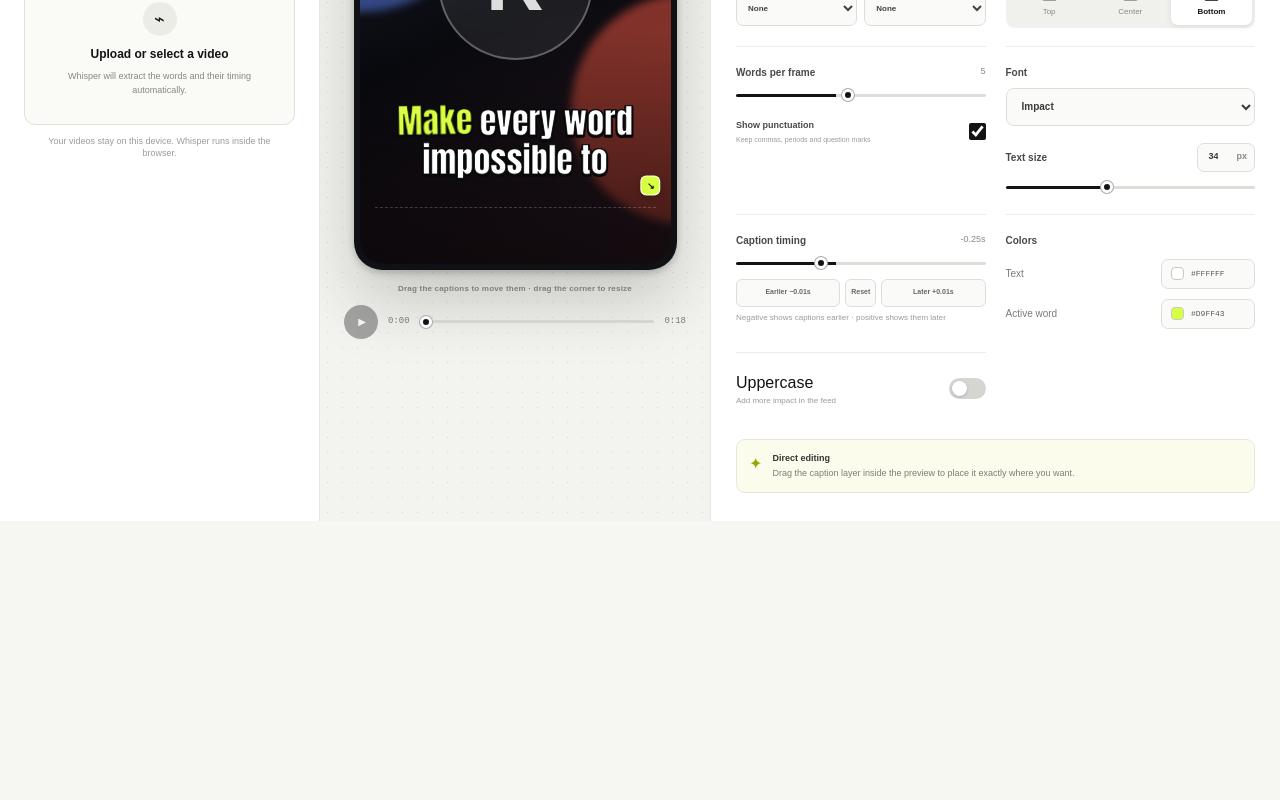
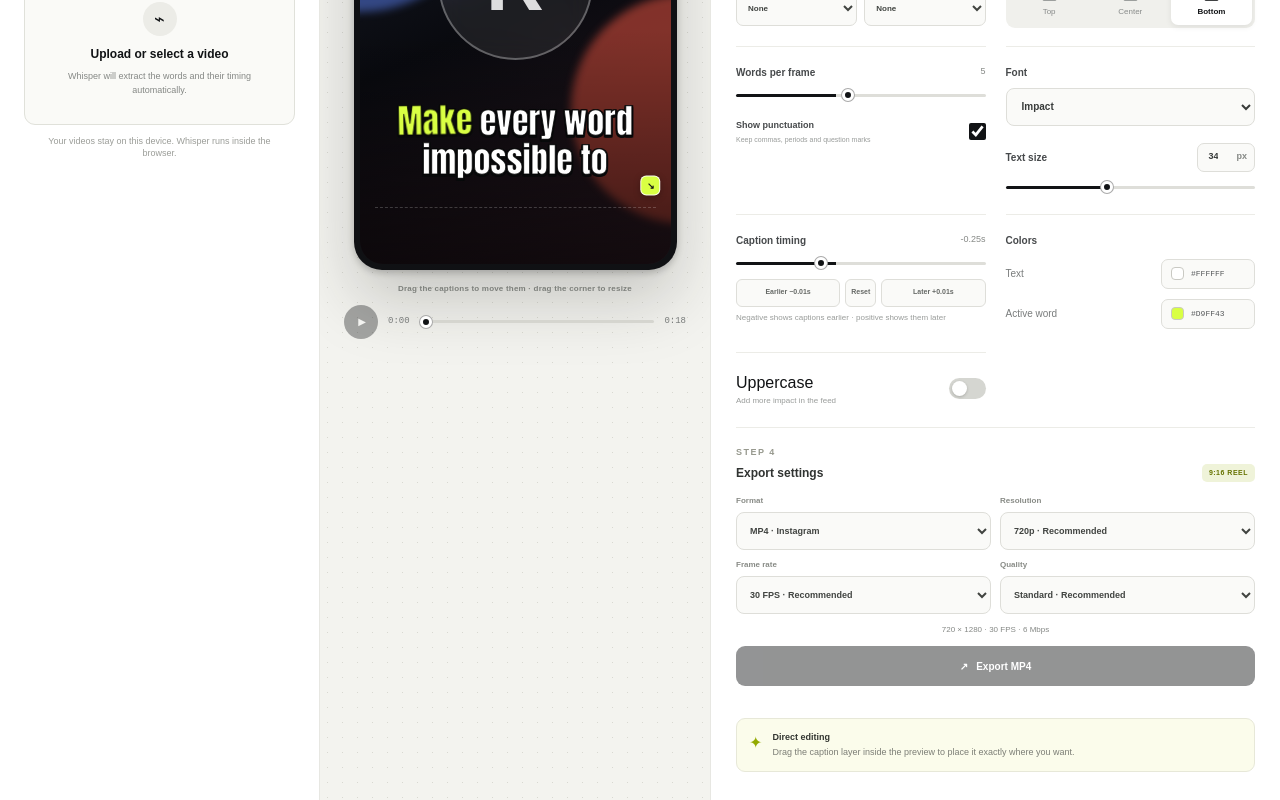
Before and after one commit to soufian01/VideoShaheed, a Next.js app: page / in a window 1280 px wide. Shown: the part 435-1235 px from the top of the page. Before the commit the page ends 956 px from the top, so only its background shows below. Built offline with nearby package versions, Linux system fonts and the light colour scheme.

Commit message:
Add configurable optimized video export

```diff
--- a/app/globals.css
+++ b/app/globals.css
@@ -159,7 +159,7 @@ textarea:focus { border-color: #a6b84b; background: white; outline: none; box-sh
 .timeline::-webkit-slider-thumb, .size-slider::-webkit-slider-thumb { appearance: none; width: 12px; height: 12px; border: 3px solid white; border-radius: 50%; background: var(--ink); box-shadow: 0 0 0 1px #aaa; cursor: pointer; }
 
 .right-panel { padding-left: 25px; padding-right: 25px; display: grid; grid-template-columns: repeat(2, minmax(0, 1fr)); align-content: start; gap: 0 20px; }
-.right-panel .panel-heading, .right-panel .tip-card { grid-column: 1 / -1; }
+.right-panel .panel-heading, .right-panel .tip-card, .right-panel .export-group { grid-column: 1 / -1; }
 .control-group { padding: 18px 0; border-top: 1px solid #ecece7; }
 .control-group > label, .range-label label { display: block; margin-bottom: 11px; color: #46494b; font-size: 10px; font-weight: 800; }
 .preset-grid { display: grid; grid-template-columns: repeat(3, 1fr); gap: 7px; }
@@ -217,6 +217,21 @@ textarea:focus { border-color: #a6b84b; background: white; outline: none; box-sh
 .toggle i { width: 15px; height: 15px; display: block; border-radius: 50%; background: white; box-shadow: 0 1px 3px rgba(0,0,0,.2); transition: .2s; }
 .toggle.on { background: var(--ink); }
 .toggle.on i { transform: translateX(16px); background: var(--lime); }
+.export-group { margin-top: 2px; }
+.export-heading { display: flex; align-items: flex-end; justify-content: space-between; gap: 12px; }
+.export-heading label { display: block; margin-top: 3px; color: #303331; font-size: 12px; font-weight: 850; }
+.export-heading > span { padding: 4px 7px; border-radius: 5px; background: #eff3d9; color: #667300; font-size: 7px; font-weight: 900; letter-spacing: .5px; }
+.export-options { margin-top: 13px; display: grid; grid-template-columns: repeat(2, minmax(0, 1fr)); gap: 9px; }
+.export-options label > span { display: block; margin-bottom: 5px; color: #888b86; font-size: 8px; font-weight: 700; }
+.export-options select { width: 100%; height: 38px; padding: 0 9px; border: 1px solid #deded9; border-radius: 8px; background: #fafaf8; color: #414441; font-size: 9px; font-weight: 700; cursor: pointer; }
+.export-group > p { margin: 10px 0; color: #858885; font-size: 8px; text-align: center; }
+.export-progress { height: 25px; margin: 0 0 8px; position: relative; overflow: hidden; border-radius: 7px; background: #e8e9e3; }
+.export-progress i { height: 100%; display: block; background: linear-gradient(90deg, #d9ff43, #b9dc22); transition: width .2s linear; }
+.export-progress span { position: absolute; inset: 0; display: grid; place-items: center; color: #373b31; font-size: 8px; font-weight: 850; }
+.export-panel-button { width: 100%; height: 40px; display: flex; align-items: center; justify-content: center; gap: 8px; border: 0; border-radius: 9px; background: var(--ink); color: white; font-size: 10px; font-weight: 850; cursor: pointer; }
+.export-panel-button:hover { background: #292c2a; }
+.export-panel-button:disabled { opacity: .45; cursor: default; }
+.export-panel-button .spinner { width: 12px; height: 12px; }
 .tip-card { margin-top: 14px; padding: 12px; display: flex; gap: 10px; border: 1px solid #e7e8d8; border-radius: 9px; background: #fbfceb; }
 .tip-card > span { color: #93a900; }
 .tip-card p { margin: 0; color: #7c7e76; font-size: 9px; line-height: 1.45; }
@@ -229,7 +244,7 @@ textarea:focus { border-color: #a6b84b; background: white; outline: none; box-sh
 @media (max-width: 1180px) {
   .workspace { grid-template-columns: 285px minmax(380px, 1fr); }
   .right-panel { grid-column: 1 / -1; border-top: 1px solid var(--line); border-left: 0; grid-template-columns: repeat(2, minmax(0, 1fr)); gap: 0 22px; }
-  .right-panel .panel-heading, .right-panel .tip-card { grid-column: 1 / -1; }
+  .right-panel .panel-heading, .right-panel .tip-card, .right-panel .export-group { grid-column: 1 / -1; }
 }
 
 @media (max-width: 720px) {
--- a/app/page.tsx
+++ b/app/page.tsx
@@ -9,6 +9,10 @@ type ActiveStyle = "color" | "background" | "underline" | "outline" | "scale";
 type FontChoice = "impact" | "arial-black" | "arial" | "arial-narrow" | "verdana" | "trebuchet" | "georgia" | "times" | "courier" | "comic";
 type EntryAnimation = "none" | "fade" | "pop" | "slide-up";
 type ExitAnimation = "none" | "fade" | "shrink" | "slide-down";
+type ExportFormat = "mp4" | "webm";
+type ExportResolution = "540" | "720" | "1080";
+type ExportFps = 24 | 30 | 60;
+type ExportQuality = "compact" | "standard" | "high";
 type TranscriptionStatus = "idle" | "processing" | "ready" | "error";
 type VideoProject = {
   id: string;
@@ -29,6 +33,16 @@ const SAMPLE_TEXT = "Make every word impossible to miss.";
 // roughly three frames keeps the highlighted word aligned with what is heard.
 const PREVIEW_RENDER_LEAD_SECONDS = 0.055;
 const DEFAULT_TIMING_OFFSET = -0.25;
+const EXPORT_RESOLUTIONS: Record<ExportResolution, { width: number; height: number; label: string }> = {
+  "540": { width: 540, height: 960, label: "540p · Small" },
+  "720": { width: 720, height: 1280, label: "720p · Recommended" },
+  "1080": { width: 1080, height: 1920, label: "1080p · Full HD" },
+};
+const EXPORT_BITRATES: Record<ExportResolution, Record<ExportQuality, number>> = {
+  "540": { compact: 2_500_000, standard: 4_000_000, high: 6_000_000 },
+  "720": { compact: 4_000_000, standard: 6_000_000, high: 10_000_000 },
+  "1080": { compact: 8_000_000, standard: 12_000_000, high: 18_000_000 },
+};
 const FONT_OPTIONS: Array<{ value: FontChoice; label: string; family: string }> = [
   { value: "impact", label: "Impact", family: "Impact, Haettenschweiler, 'Arial Narrow Bold', sans-serif" },
   { value: "arial-black", label: "Arial Black", family: "'Arial Black', Arial, sans-serif" },
@@ -123,7 +137,12 @@ export default function Home() {
   const [activeColor, setActiveColor] = useState("#D9FF43");
   const [activeStyle, setActiveStyle] = useState<ActiveStyle>("color");
   const [uppercase, setUppercase] = useState(false);
+  const [exportFormat, setExportFormat] = useState<ExportFormat>("mp4");
+  const [exportResolution, setExportResolution] = useState<ExportResolution>("720");
+  const [exportFps, setExportFps] = useState<ExportFps>(30);
+  const [exportQuality, setExportQuality] = useState<ExportQuality>("standard");
   const [exporting, setExporting] = useState(false);
+  const [exportProgress, setExportProgress] = useState(0);
   const [isEditingTranscript, setIsEditingTranscript] = useState(false);
   const [transcriptDraft, setTranscriptDraft] = useState("");
   const [toast, setToast] = useState("");
@@ -450,29 +469,81 @@ export default function Home() {
       notify("This browser does not support video export");
       return;
     }
+    const mimeTypes = exportFormat === "mp4"
+      ? ["video/mp4;codecs=avc1.42E01E,mp4a.40.2", "video/mp4;codecs=avc1.42E01E", "video/mp4"]
+      : ["video/webm;codecs=vp9,opus", "video/webm;codecs=vp8,opus", "video/webm"];
+    const mimeType = mimeTypes.find((type) => MediaRecorder.isTypeSupported(type));
+    if (!mimeType) {
+      notify(`${exportFormat.toUpperCase()} export is not supported by this browser. Try another format or browser.`);
+      return;
+    }
+    setExportProgress(0);
     setExporting(true);
     const canvas = document.createElement("canvas");
-    canvas.width = 720;
-    canvas.height = 1280;
+    const exportSize = EXPORT_RESOLUTIONS[exportResolution];
+    canvas.width = exportSize.width;
+    canvas.height = exportSize.height;
     const maybeContext = canvas.getContext("2d");
     if (!maybeContext) return setExporting(false);
     const context: CanvasRenderingContext2D = maybeContext;
-    const stream = canvas.captureStream(30);
+    const stream = canvas.captureStream(exportFps);
     const sourceStream = (video as HTMLVideoElement & { captureStream?: () => MediaStream }).captureStream?.();
     sourceStream?.getAudioTracks().forEach((track) => stream.addTrack(track));
-    const mimeType = MediaRecorder.isTypeSupported("video/webm;codecs=vp9,opus") ? "video/webm;codecs=vp9,opus" : "video/webm";
-    const recorder = new MediaRecorder(stream, { mimeType, videoBitsPerSecond: 6_000_000 });
+    let recorder: MediaRecorder;
+    try {
+      recorder = new MediaRecorder(stream, {
+        mimeType,
+        videoBitsPerSecond: EXPORT_BITRATES[exportResolution][exportQuality],
+      });
+    } catch {
+      setExporting(false);
+      notify(`This browser could not start the ${exportFormat.toUpperCase()} export. Try another format or browser.`);
+      return;
+    }
     const parts: Blob[] = [];
+    const previousTime = video.currentTime;
+    let exportFailed = false;
+    let frameCallbackId: number | null = null;
+    let animationFrameId: number | null = null;
+    let lastRenderedMediaTime = Number.NEGATIVE_INFINITY;
+    let lastProgress = -1;
+
+    const cleanUp = () => {
+      if (frameCallbackId !== null && typeof video.cancelVideoFrameCallback === "function") video.cancelVideoFrameCallback(frameCallbackId);
+      if (animationFrameId !== null) cancelAnimationFrame(animationFrameId);
+      video.pause();
+      video.onended = null;
+      stream.getTracks().forEach((track) => track.stop());
+      video.currentTime = Math.min(previousTime, Number.isFinite(video.duration) ? video.duration : previousTime);
+      setCurrentTime(video.currentTime);
+    };
+
     recorder.ondataavailable = (event) => event.data.size && parts.push(event.data);
     recorder.onstop = () => {
+      cleanUp();
+      if (exportFailed || !parts.length) {
+        setExporting(false);
+        setExportProgress(0);
+        if (!exportFailed) notify("The export produced an empty file. Try a lower resolution or WebM.");
+        return;
+      }
       const url = URL.createObjectURL(new Blob(parts, { type: mimeType }));
       const anchor = document.createElement("a");
       anchor.href = url;
-      anchor.download = `${activeVideo.name.replace(/\.[^.]+$/, "") || "reel"}-captions.webm`;
+      anchor.download = `${activeVideo.name.replace(/\.[^.]+$/, "") || "reel"}-captions.${exportFormat}`;
       anchor.click();
       window.setTimeout(() => URL.revokeObjectURL(url), 1000);
+      setExportProgress(100);
       setExporting(false);
-      notify("Export complete");
+      notify(`${exportFormat.toUpperCase()} export complete`);
+    };
+    recorder.onerror = () => {
+      exportFailed = true;
+      if (recorder.state !== "inactive") recorder.stop();
+      else cleanUp();
+      setExporting(false);
+      setExportProgress(0);
+      notify("Export stopped. Try 720p, 30 FPS, or the WebM format.");
     };
 
     function drawCaption(time: number) {
@@ -579,8 +650,7 @@ export default function Home() {
       context.restore();
     }
 
-    const draw = () => {
-      if (video.paused || video.ended) return;
+    const drawFrame = () => {
       const videoRatio = video.videoWidth / video.videoHeight;
       const canvasRatio = canvas.width / canvas.height;
       let width = canvas.width;
@@ -593,14 +663,51 @@ export default function Home() {
       context.fillRect(0, 0, canvas.width, canvas.height);
       context.drawImage(video, x, y, width, height);
       drawCaption(video.currentTime);
-      requestAnimationFrame(draw);
+      const nextProgress = Math.min(99, Math.round((video.currentTime / Math.max(video.duration, 0.01)) * 100));
+      if (nextProgress !== lastProgress) {
+        lastProgress = nextProgress;
+        setExportProgress(nextProgress);
+      }
     };
+
+    const scheduleDraw = () => {
+      if (video.paused || video.ended || recorder.state === "inactive") return;
+      if (typeof video.requestVideoFrameCallback === "function") {
+        frameCallbackId = video.requestVideoFrameCallback((_now, metadata) => {
+          if (metadata.mediaTime - lastRenderedMediaTime >= (1 / exportFps) * 0.9) {
+            lastRenderedMediaTime = metadata.mediaTime;
+            drawFrame();
+          }
+          scheduleDraw();
+        });
+      } else {
+        animationFrameId = requestAnimationFrame(() => {
+          if (video.currentTime - lastRenderedMediaTime >= (1 / exportFps) * 0.9) {
+            lastRenderedMediaTime = video.currentTime;
+            drawFrame();
+          }
+          scheduleDraw();
+        });
+      }
+    };
+
     video.pause();
     video.currentTime = 0;
-    recorder.start(1000);
+    if (video.seeking) await new Promise<void>((resolve) => video.addEventListener("seeked", () => resolve(), { once: true }));
+    drawFrame();
+    recorder.start();
     video.onended = () => recorder.state !== "inactive" && recorder.stop();
-    await video.play();
-    draw();
+    try {
+      await video.play();
+      scheduleDraw();
+    } catch {
+      exportFailed = true;
+      if (recorder.state !== "inactive") recorder.stop();
+      else cleanUp();
+      setExporting(false);
+      setExportProgress(0);
+      notify("The browser could not play the video for export. Try reloading the video.");
+    }
   }
 
   const captionClass = `caption caption-${preset} active-${activeStyle}`;
@@ -614,7 +721,7 @@ export default function Home() {
         </a>
         <button className="export-button" onClick={exportVideo} disabled={exporting || !activeVideo}>
           {exporting ? <span className="spinner" /> : <span aria-hidden>↗</span>}
-          {exporting ? "Exporting…" : "Export video"}
+          {exporting ? `Exporting ${exportProgress}%` : `Export ${exportFormat.toUpperCase()}`}
         </button>
       </header>
 
@@ -721,7 +828,7 @@ export default function Home() {
         </section>
 
         <aside className="right-panel panel">
-          <div className="panel-heading"><div><span className="eyebrow">STEP 3</span><h2>Customize</h2></div><button className="reset-button" onClick={() => { setPreset("impact"); setCaptionPosition("bottom"); setCaptionWidth(86); setFontSize(34); setFontChoice("impact"); setTimingOffset(DEFAULT_TIMING_OFFSET); setWordsPerFrame(5); setShowPunctuation(true); setEntryAnimation("none"); setExitAnimation("none"); setTextColor("#FFFFFF"); setActiveColor("#D9FF43"); setActiveStyle("color"); setUppercase(false); }}>Reset</button></div>
+          <div className="panel-heading"><div><span className="eyebrow">STEP 3</span><h2>Customize</h2></div><button className="reset-button" onClick={() => { setPreset("impact"); setCaptionPosition("bottom"); setCaptionWidth(86); setFontSize(34); setFontChoice("impact"); setTimingOffset(DEFAULT_TIMING_OFFSET); setWordsPerFrame(5); setShowPunctuation(true); setEntryAnimation("none"); setExitAnimation("none"); setTextColor("#FFFFFF"); setActiveColor("#D9FF43"); setActiveStyle("color"); setUppercase(false); setExportFormat("mp4"); setExportResolution("720"); setExportFps(30); setExportQuality("standard"); }}>Reset</button></div>
           <div className="control-group"><label>Caption style</label><div className="preset-grid">{(["impact", "minimal", "boxed"] as StylePreset[]).map((item) => <button key={item} className={`preset-card ${preset === item ? "selected" : ""}`} onClick={() => setPreset(item)}><span className={`preset-preview preview-${item}`}>Aa</span><span>{item === "impact" ? "Impact" : item === "minimal" ? "Clean" : "Full box"}</span></button>)}</div></div>
           <div className="control-group"><label>Active word</label><div className="highlight-options">{ACTIVE_STYLE_OPTIONS.map((style) => <button key={style.value} className={activeStyle === style.value ? "selected" : ""} onClick={() => setActiveStyle(style.value)}><span className={style.previewClass}>WORD</span><small>{style.label}</small></button>)}</div></div>
           <div className="control-group animation-group"><label>Caption animation</label><div className="animation-selects"><label htmlFor="entry-animation"><span>Entrance</span><select id="entry-animation" value={entryAnimation} onChange={(event) => setEntryAnimation(event.target.value as EntryAnimation)}><option value="none">None</option><option value="fade">Fade in</option><option value="pop">Pop in</option><option value="slide-up">Slide up</option></select></label><label htmlFor="exit-animation"><span>Exit</span><select id="exit-animation" value={exitAnimation} onChange={(event) => setExitAnimation(event.target.value as ExitAnimation)}><option value="none">None</option><option value="fade">Fade out</option><option value="shrink">Shrink</option><option value="slide-down">Slide down</option></select></label></div></div>
@@ -754,6 +861,18 @@ export default function Home() {
           </div>
           <div className="control-group color-group"><label>Colors</label><div className="color-row"><span>Text</span><label className="color-control"><i style={{ background: textColor }} /><span>{textColor}</span><input type="color" value={textColor} onChange={(event) => setTextColor(event.target.value.toUpperCase())} aria-label="Text color" /></label></div><div className="color-row"><span>Active word</span><label className="color-control"><i style={{ background: activeColor }} /><span>{activeColor}</span><input type="color" value={activeColor} onChange={(event) => setActiveColor(event.target.value.toUpperCase())} aria-label="Active word color" /></label></div></div>
           <div className="control-group toggle-row"><div><label>Uppercase</label><span>Add more impact in the feed</span></div><button className={`toggle ${uppercase ? "on" : ""}`} onClick={() => setUppercase((value) => !value)} aria-pressed={uppercase} aria-label="Toggle uppercase"><i /></button></div>
+          <div className="control-group export-group">
+            <div className="export-heading"><div><span className="eyebrow">STEP 4</span><label>Export settings</label></div><span>9:16 REEL</span></div>
+            <div className="export-options">
+              <label htmlFor="export-format"><span>Format</span><select id="export-format" value={exportFormat} onChange={(event) => setExportFormat(event.target.value as ExportFormat)}><option value="mp4">MP4 · Instagram</option><option value="webm">WebM · Web</option></select></label>
+              <label htmlFor="export-resolution"><span>Resolution</span><select id="export-resolution" value={exportResolution} onChange={(event) => setExportResolution(event.target.value as ExportResolution)}>{(Object.keys(EXPORT_RESOLUTIONS) as ExportResolution[]).map((value) => <option key={value} value={value}>{EXPORT_RESOLUTIONS[value].label}</option>)}</select></label>
+              <label htmlFor="export-fps"><span>Frame rate</span><select id="export-fps" value={exportFps} onChange={(event) => setExportFps(Number(event.target.value) as ExportFps)}><option value={24}>24 FPS · Cinematic</option><option value={30}>30 FPS · Recommended</option><option value={60}>60 FPS · Smooth</option></select></label>
+              <label htmlFor="export-quality"><span>Quality</span><select id="export-quality" value={exportQuality} onChange={(event) => setExportQuality(event.target.value as ExportQuality)}><option value="compact">Compact · Smaller file</option><option value="standard">Standard · Recommended</option><option value="high">High · Larger file</option></select></label>
+            </div>
+            <p>{EXPORT_RESOLUTIONS[exportResolution].width} × {EXPORT_RESOLUTIONS[exportResolution].height} · {exportFps} FPS · {Math.round(EXPORT_BITRATES[exportResolution][exportQuality] / 1_000_000)} Mbps</p>
+            {exporting && <div className="export-progress" role="progressbar" aria-label="Export progress" aria-valuemin={0} aria-valuemax={100} aria-valuenow={exportProgress}><i style={{ width: `${exportProgress}%` }} /><span>{exportProgress}% · processing video</span></div>}
+            <button className="export-panel-button" onClick={exportVideo} disabled={exporting || !activeVideo}>{exporting ? <span className="spinner" /> : <span aria-hidden>↗</span>}{exporting ? `Exporting ${exportProgress}%` : `Export ${exportFormat.toUpperCase()}`}</button>
+          </div>
           <div className="tip-card"><span>✦</span><p><strong>Direct editing</strong>Drag the caption layer inside the preview to place it exactly where you want.</p></div>
         </aside>
       </section>
```
